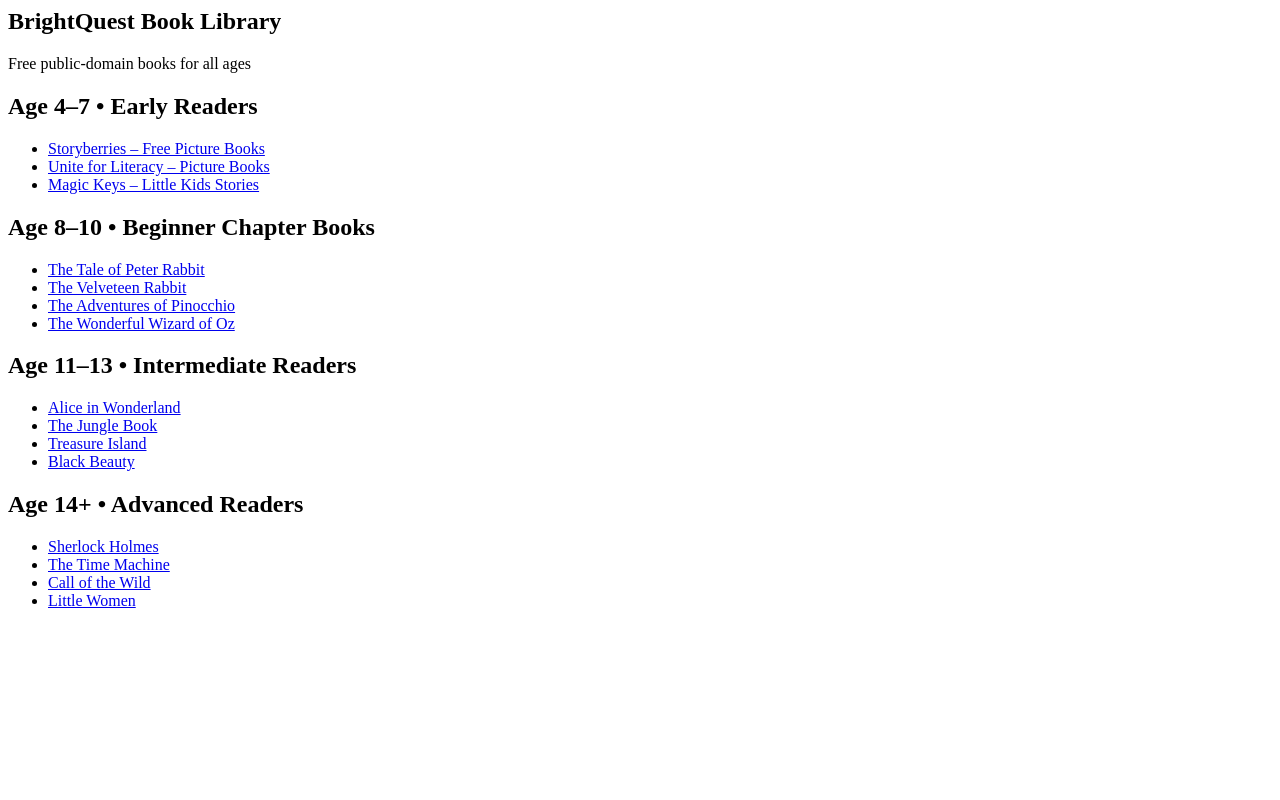
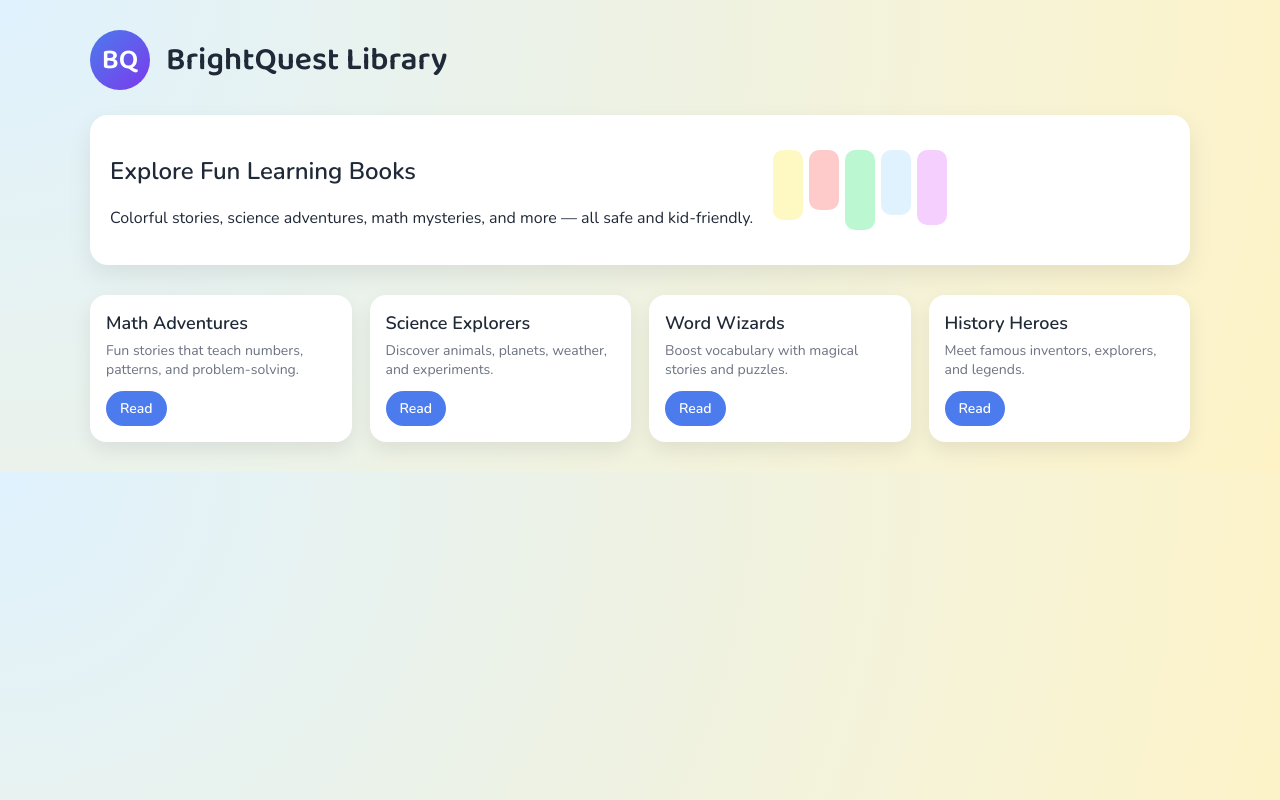
Before and after one commit to biohazards1108-lab/BrightQuest, a plain HTML site: page library.html in a window 1280 px wide. Drawn offline with nearby package versions, Linux system fonts and the light colour scheme.

Commit message:
Update library.html

```diff
--- a/library.html
+++ b/library.html
@@ -1,47 +1,167 @@
-<section class="library-section">
-    <h1 class="library-title">BrightQuest Book Library</h1>
-    <p class="library-subtitle">Free public‑domain books for all ages</p>
+<!DOCTYPE html>
+<html lang="en">
+<head>
+    <meta charset="UTF-8">
+    <meta name="viewport" content="width=device-width, initial-scale=1.0">
+    <title>BrightQuest Library</title>
 
-    <!-- Age 4–7 -->
-    <div class="age-block">
-        <h2>Age 4–7 • Early Readers</h2>
-        <ul>
-            <li><a href="https://www.storyberries.com" target="_blank">Storyberries – Free Picture Books</a></li>
-            <li><a href="https://uniteforliteracy.com" target="_blank">Unite for Literacy – Picture Books</a></li>
-            <li><a href="https://www.magickeys.com/books" target="_blank">Magic Keys – Little Kids Stories</a></li>
-        </ul>
+    <link rel="preconnect" href="https://fonts.googleapis.com">
+    <link rel="preconnect" href="https://fonts.gstatic.com" crossorigin>
+    <link href="https://fonts.googleapis.com/css2?family=Baloo+2:wght@600&family=Nunito:wght@400;600&display=swap" rel="stylesheet">
+
+    <style>
+        body {
+            margin: 0;
+            font-family: "Nunito", sans-serif;
+            background: radial-gradient(circle at top left, #e0f2fe, #fef3c7);
+            color: #1f2937;
+        }
+
+        .page {
+            max-width: 1100px;
+            margin: auto;
+            padding: 30px 20px;
+        }
+
+        .header {
+            display: flex;
+            align-items: center;
+            gap: 16px;
+            margin-bottom: 25px;
+        }
+
+        .logo {
+            width: 60px;
+            height: 60px;
+            border-radius: 50%;
+            background: linear-gradient(135deg, #4b7bec, #7c3aed);
+            display: flex;
+            align-items: center;
+            justify-content: center;
+            font-family: "Baloo 2";
+            font-size: 28px;
+            color: white;
+        }
+
+        .header h1 {
+            font-family: "Baloo 2";
+            font-size: 32px;
+            margin: 0;
+        }
+
+        .hero {
+            background: white;
+            padding: 20px;
+            border-radius: 18px;
+            box-shadow: 0 10px 25px rgba(0,0,0,0.08);
+            margin-bottom: 30px;
+            display: flex;
+            align-items: center;
+            gap: 20px;
+        }
+
+        .books {
+            display: flex;
+            gap: 6px;
+        }
+
+        .book {
+            width: 30px;
+            height: 70px;
+            border-radius: 10px;
+        }
+
+        .book:nth-child(1) { background: #fef9c3; }
+        .book:nth-child(2) { background: #fecaca; height: 60px; }
+        .book:nth-child(3) { background: #bbf7d0; height: 80px; }
+        .book:nth-child(4) { background: #e0f2fe; height: 65px; }
+        .book:nth-child(5) { background: #f5d0fe; height: 75px; }
+
+        .grid {
+            display: grid;
+            grid-template-columns: repeat(auto-fit, minmax(220px, 1fr));
+            gap: 18px;
+        }
+
+        .card {
+            background: white;
+            padding: 16px;
+            border-radius: 16px;
+            box-shadow: 0 8px 20px rgba(0,0,0,0.08);
+        }
+
+        .card h3 {
+            margin: 0 0 6px;
+            font-size: 18px;
+        }
+
+        .card p {
+            margin: 0 0 12px;
+            color: #6b7280;
+            font-size: 14px;
+        }
+
+        .card a {
+            display: inline-block;
+            padding: 8px 14px;
+            background: #4b7bec;
+            color: white;
+            border-radius: 999px;
+            text-decoration: none;
+            font-weight: 600;
+            font-size: 14px;
+        }
+    </style>
+</head>
+
+<body>
+    <div class="page">
+
+        <div class="header">
+            <div class="logo">BQ</div>
+            <h1>BrightQuest Library</h1>
         </div>
 
-    <!-- Age 8–10 -->
-    <div class="age-block">
-        <h2>Age 8–10 • Beginner Chapter Books</h2>
-        <ul>
-            <li><a href="https://www.gutenberg.org/ebooks/14838" target="_blank">The Tale of Peter Rabbit</a></li>
-            <li><a href="https://www.gutenberg.org/ebooks/1298" target="_blank">The Velveteen Rabbit</a></li>
-            <li><a href="https://www.gutenberg.org/ebooks/168" target="_blank">The Adventures of Pinocchio</a></li>
-            <li><a href="https://www.gutenberg.org/ebooks/55" target="_blank">The Wonderful Wizard of Oz</a></li>
-        </ul>
+        <section class="hero">
+            <div>
+                <h2>Explore Fun Learning Books</h2>
+                <p>Colorful stories, science adventures, math mysteries, and more — all safe and kid‑friendly.</p>
+            </div>
+            <div class="books">
+                <div class="book"></div>
+                <div class="book"></div>
+                <div class="book"></div>
+                <div class="book"></div>
+                <div class="book"></div>
+            </div>
+        </section>
+
+        <section class="grid">
+            <div class="card">
+                <h3>Math Adventures</h3>
+                <p>Fun stories that teach numbers, patterns, and problem‑solving.</p>
+                <a href="#">Read</a>
             </div>
 
-    <!-- Age 11–13 -->
-    <div class="age-block">
-        <h2>Age 11–13 • Intermediate Readers</h2>
-        <ul>
-            <li><a href="https://www.gutenberg.org/ebooks/11" target="_blank">Alice in Wonderland</a></li>
-            <li><a href="https://www.gutenberg.org/ebooks/236" target="_blank">The Jungle Book</a></li>
-            <li><a href="https://www.gutenberg.org/ebooks/120" target="_blank">Treasure Island</a></li>
-            <li><a href="https://www.gutenberg.org/ebooks/271" target="_blank">Black Beauty</a></li>
-        </ul>
+            <div class="card">
+                <h3>Science Explorers</h3>
+                <p>Discover animals, planets, weather, and experiments.</p>
+                <a href="#">Read</a>
             </div>
 
-    <!-- Age 14+ -->
-    <div class="age-block">
-        <h2>Age 14+ • Advanced Readers</h2>
-        <ul>
-            <li><a href="https://www.gutenberg.org/ebooks/1661" target="_blank">Sherlock Holmes</a></li>
-            <li><a href="https://www.gutenberg.org/ebooks/35" target="_blank">The Time Machine</a></li>
-            <li><a href="https://www.gutenberg.org/ebooks/215" target="_blank">Call of the Wild</a></li>
-            <li><a href="https://www.gutenberg.org/ebooks/514" target="_blank">Little Women</a></li>
-        </ul>
+            <div class="card">
+                <h3>Word Wizards</h3>
+                <p>Boost vocabulary with magical stories and puzzles.</p>
+                <a href="#">Read</a>
+            </div>
+
+            <div class="card">
+                <h3>History Heroes</h3>
+                <p>Meet famous inventors, explorers, and legends.</p>
+                <a href="#">Read</a>
             </div>
         </section>
+
+    </div>
+</body>
+</html>
```
Lines whose indentation alone changed are shown as unchanged.
